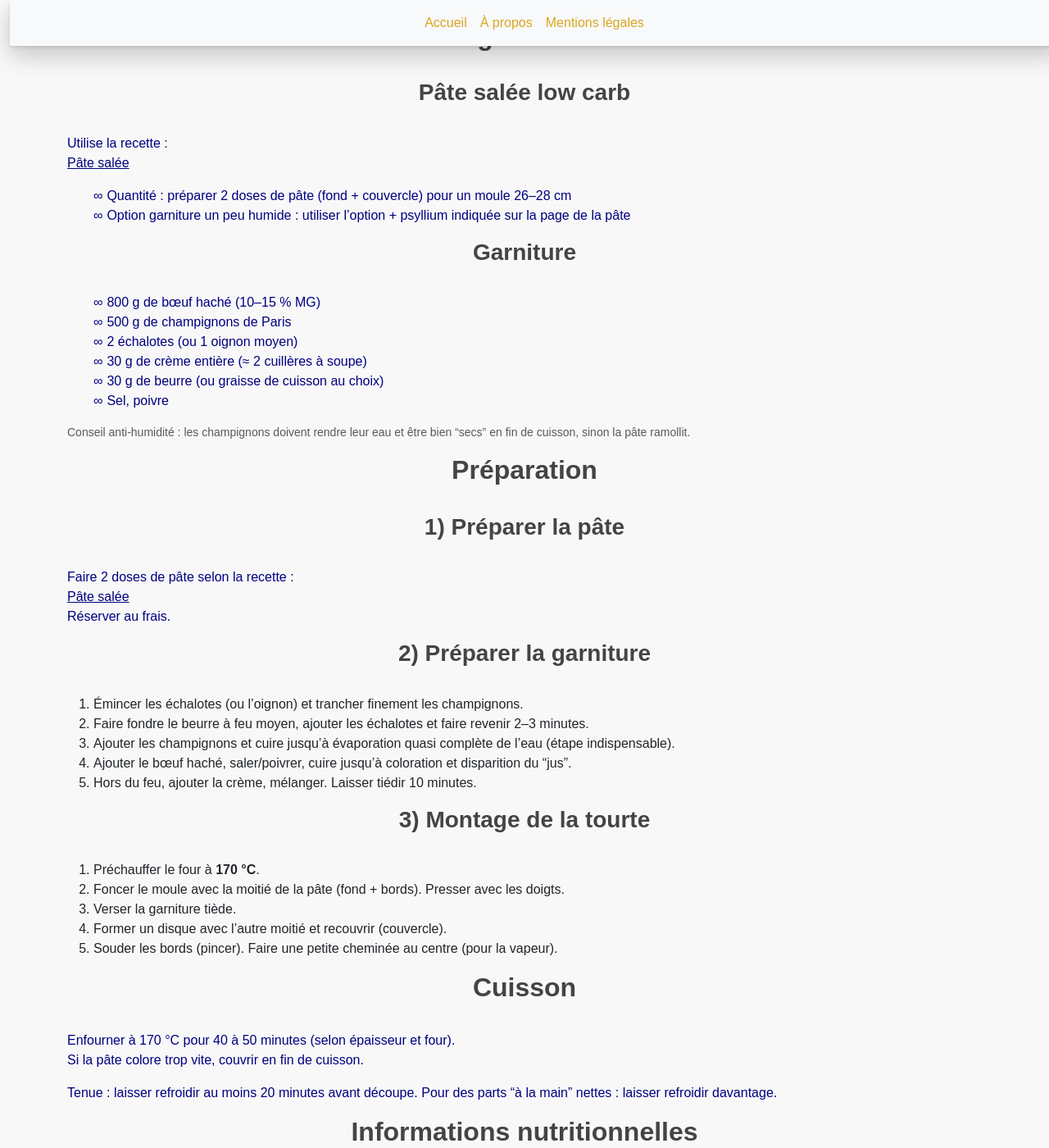
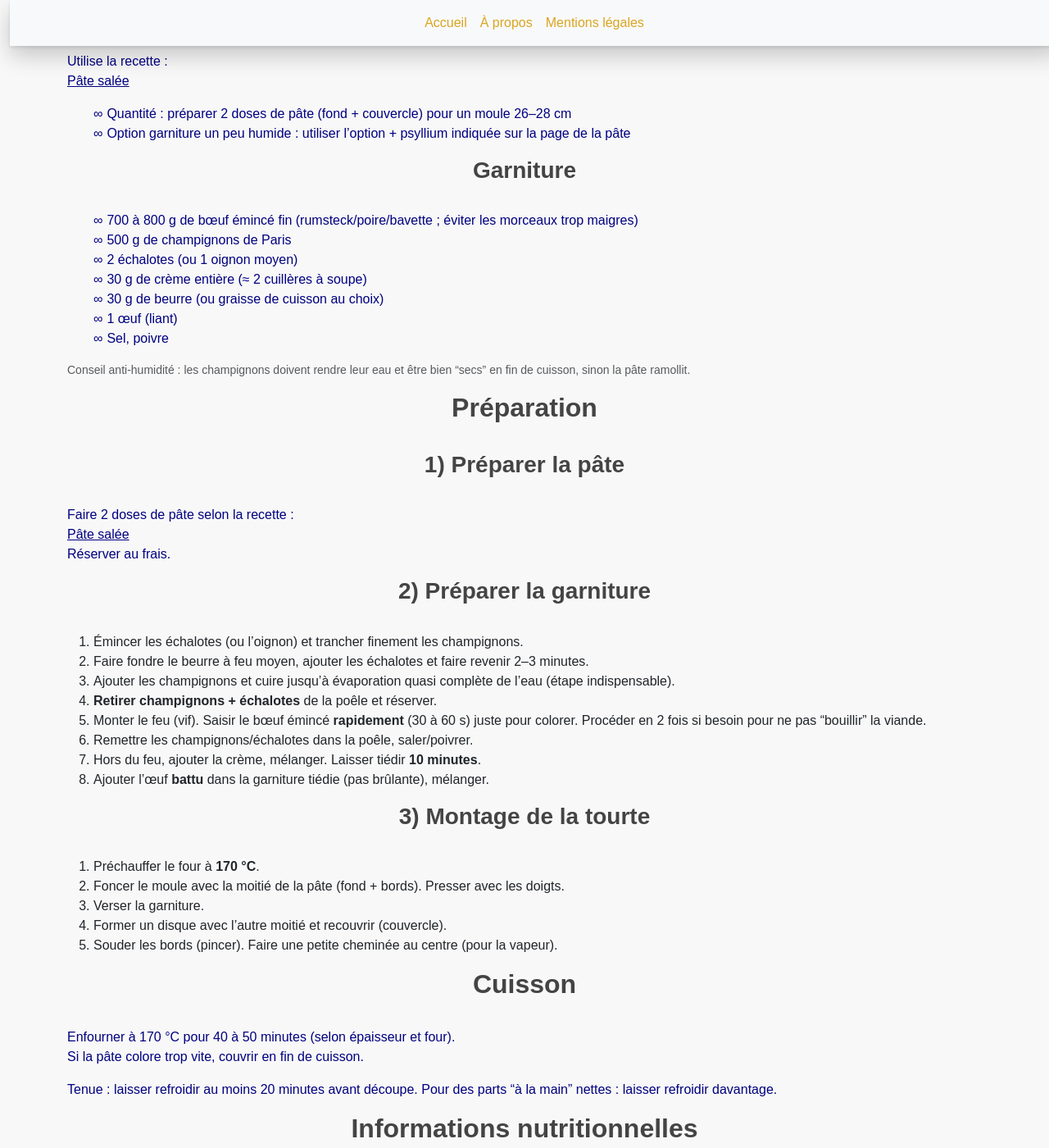
Before and after one commit to laurie-boissay/laurie-boissay.github.io, a Jekyll site: the page built from recettes/tourte-boeuf.html, in a window 1280 px wide and 1400 px high, scrolled down 386 px. Shown: the whole window at 82% size. Built offline with Jekyll 4.4.1, drawn with Linux system fonts in a browser that asks for light colours; some of the changed text lies outside the part shown.

Commit message:
Update tourte-boeuf.html
layout + modif boeuf haché

```diff
--- a/recettes/tourte-boeuf.html
+++ b/recettes/tourte-boeuf.html
@@ -1,21 +1,17 @@
 ---
-title: "Tourte familiale bœuf & champignons — Recettes low carb"
-description: "Tourte familiale low carb au bœuf et champignons, avec pâte salée aux amandes & psyllium."
-recipe_title: "Tourte familiale bœuf & champignons"
+layout: recipe
+title: "Tourte familiale bœuf émincé & champignons — Recettes low carb"
+description: "Tourte familiale low carb modéré au bœuf émincé et champignons, avec pâte salée aux amandes & psyllium."
+recipe_title: "Tourte familiale bœuf émincé & champignons"
 recipe_subtitle: "Plat principal — low carb modéré"
----
 
-<!DOCTYPE html>
-<html lang="fr">
-<head>
-  {% include head.html %}
-  <!-- Données structurées (SEO) -->
+extra_head: |
   <script type="application/ld+json">
   {
     "@context": "https://schema.org",
     "@type": "Recipe",
-    "name": "Tourte familiale bœuf & champignons",
-    "description": "Tourte salée low carb modéré au bœuf et champignons, avec pâte salée aux amandes et psyllium.",
+    "name": "Tourte familiale bœuf émincé & champignons",
+    "description": "Tourte salée low carb modéré au bœuf émincé et champignons, avec pâte salée aux amandes et psyllium.",
     "recipeYield": "6 parts (moule 26–28 cm)",
     "recipeCategory": "Plat principal / tourte",
     "prepTime": "PT30M",
@@ -23,40 +19,29 @@ recipe_subtitle: "Plat principal — low carb modéré"
     "totalTime": "PT75M",
     "recipeIngredient": [
       "Pâte salée low carb : 2 doses (fond + couvercle) — voir recette Pâte salée",
-      "Bœuf haché 800 g (10–15 % MG)",
+      "Bœuf émincé fin 700 à 800 g (rumsteck/poire/bavette ; pas trop maigre)",
       "Champignons de Paris 500 g",
       "Échalotes 2 (ou oignon 1 moyen)",
-      "Crème entière 2 c. à s.",
+      "Crème entière 2 c. à s. (≈ 30 g)",
       "Beurre 30 g (ou graisse de cuisson au choix)",
+      "Œuf 1 (liant)",
       "Sel",
       "Poivre"
     ],
     "recipeInstructions": [
       "Préparer 2 doses de pâte salée low carb (fond + couvercle) et réserver au frais.",
       "Émincer les échalotes (ou l’oignon) et trancher finement les champignons.",
-      "Faire fondre le beurre à feu moyen, ajouter les échalotes et faire revenir 2–3 minutes.",
-      "Ajouter les champignons et cuire jusqu’à évaporation quasi complète de l’eau.",
-      "Ajouter le bœuf haché, saler/poivrer, cuire jusqu’à coloration et évaporation du jus.",
-      "Hors du feu, ajouter la crème, mélanger. Laisser tiédir 10 minutes.",
+      "Cuire les champignons jusqu’à évaporation quasi complète de l’eau.",
+      "Saisir le bœuf émincé très rapidement à feu vif (juste coloration).",
+      "Hors du feu, ajouter la crème puis l’œuf battu dans la garniture tiédie, mélanger.",
       "Préchauffer le four à 170 °C.",
-      "Foncer le moule avec la moitié de la pâte (fond + bords), presser avec les doigts.",
-      "Verser la garniture tiède.",
-      "Recouvrir avec l’autre moitié de pâte (couvercle), souder les bords, faire une cheminée au centre.",
+      "Foncer le moule, verser la garniture, couvrir, souder les bords et faire une cheminée.",
       "Cuire 40 à 50 minutes à 170 °C (couvrir si coloration trop rapide).",
       "Laisser refroidir au moins 20 minutes avant découpe."
     ]
   }
   </script>
-</head>
-
-<body class="container-fluid">
-
-  {% include recipe-header.html %}
-  {% include navbar.html %}
-
-  <main>
-    <section class="marge">
-      <div class="container">
+---
 
 <p class="lead">
   <strong>Pour :</strong> 6 parts —
@@ -80,11 +65,12 @@ recipe_subtitle: "Plat principal — low carb modéré"
 
 <h3>Garniture</h3>
 <ul>
-          <li>800 g de bœuf haché (10–15 % MG)</li>
+  <li><strong>700 à 800 g</strong> de bœuf <strong>émincé fin</strong> (rumsteck/poire/bavette ; éviter les morceaux trop maigres)</li>
   <li>500 g de champignons de Paris</li>
   <li>2 échalotes (ou 1 oignon moyen)</li>
   <li>30 g de crème entière (≈ 2 cuillères à soupe)</li>
   <li>30 g de beurre (ou graisse de cuisson au choix)</li>
+  <li>1 œuf (liant)</li>
   <li>Sel, poivre</li>
 </ul>
 
@@ -106,15 +92,18 @@ recipe_subtitle: "Plat principal — low carb modéré"
   <li>Émincer les échalotes (ou l’oignon) et trancher finement les champignons.</li>
   <li>Faire fondre le beurre à feu moyen, ajouter les échalotes et faire revenir 2–3 minutes.</li>
   <li>Ajouter les champignons et cuire jusqu’à évaporation quasi complète de l’eau (étape indispensable).</li>
-          <li>Ajouter le bœuf haché, saler/poivrer, cuire jusqu’à coloration et disparition du “jus”.</li>
-          <li>Hors du feu, ajouter la crème, mélanger. Laisser tiédir 10 minutes.</li>
+  <li><strong>Retirer champignons + échalotes</strong> de la poêle et réserver.</li>
+  <li>Monter le feu (vif). Saisir le bœuf émincé <strong>rapidement</strong> (30 à 60 s) juste pour colorer. Procéder en 2 fois si besoin pour ne pas “bouillir” la viande.</li>
+  <li>Remettre les champignons/échalotes dans la poêle, saler/poivrer.</li>
+  <li>Hors du feu, ajouter la crème, mélanger. Laisser tiédir <strong>10 minutes</strong>.</li>
+  <li>Ajouter l’œuf <strong>battu</strong> dans la garniture tiédie (pas brûlante), mélanger.</li>
 </ol>
 
 <h3>3) Montage de la tourte</h3>
 <ol>
   <li>Préchauffer le four à <strong>170 °C</strong>.</li>
   <li>Foncer le moule avec la moitié de la pâte (fond + bords). Presser avec les doigts.</li>
-          <li>Verser la garniture tiède.</li>
+  <li>Verser la garniture.</li>
   <li>Former un disque avec l’autre moitié et recouvrir (couvercle).</li>
   <li>Souder les bords (pincer). Faire une petite cheminée au centre (pour la vapeur).</li>
 </ol>
@@ -156,12 +145,3 @@ recipe_subtitle: "Plat principal — low carb modéré"
   <li>⚠ Échalotes/oignon : un peu plus de glucides. Tu peux réduire la quantité si besoin.</li>
   <li>Si reflux : éviter de trop poivrer et privilégier une cuisson douce pour la garniture.</li>
 </ul>
-
-        {% include footer.html %}
-
-      </div>
-    </section>
-  </main>
-
- {% include scripts.html %}
-</html>
```
Lines whose indentation alone changed are shown as unchanged.
